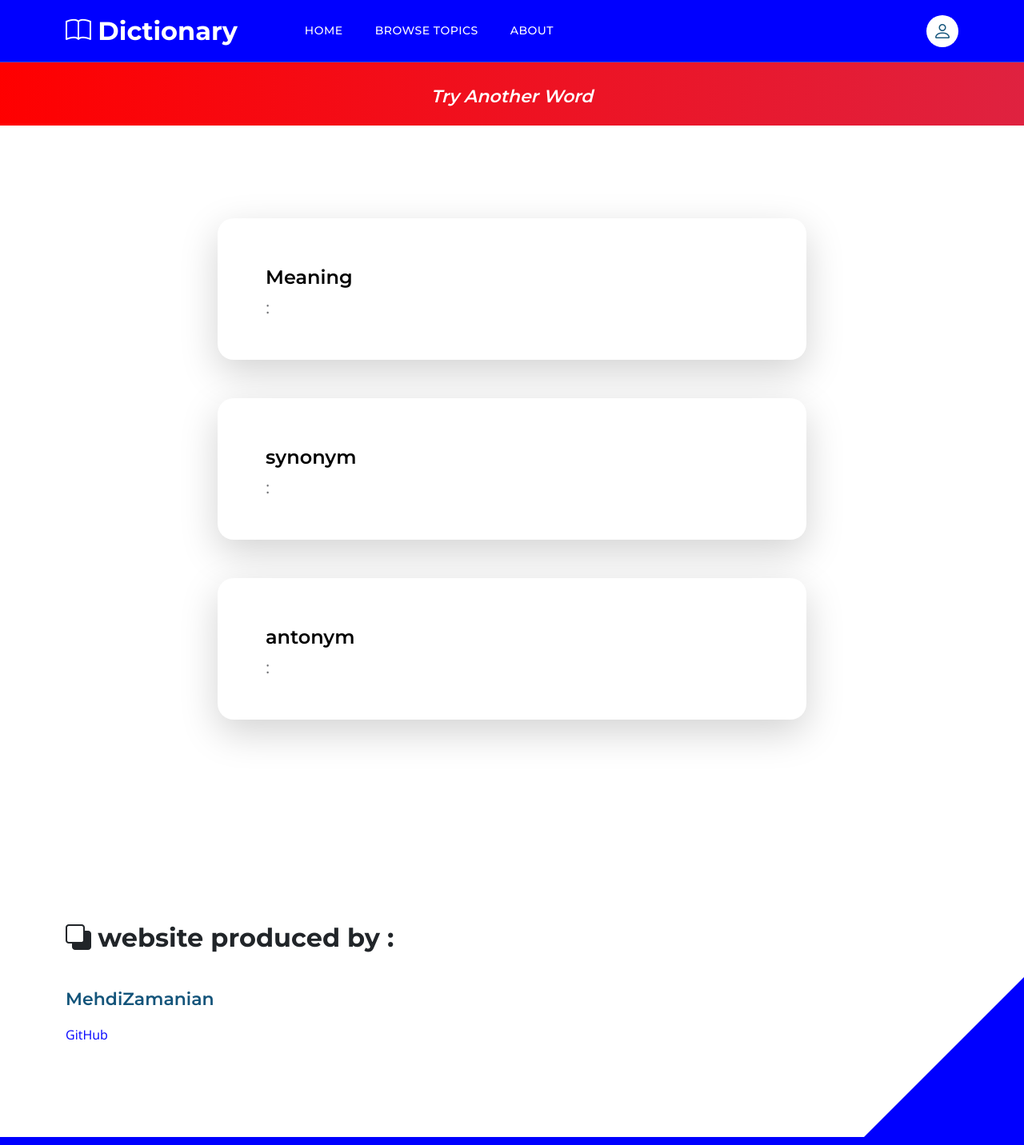
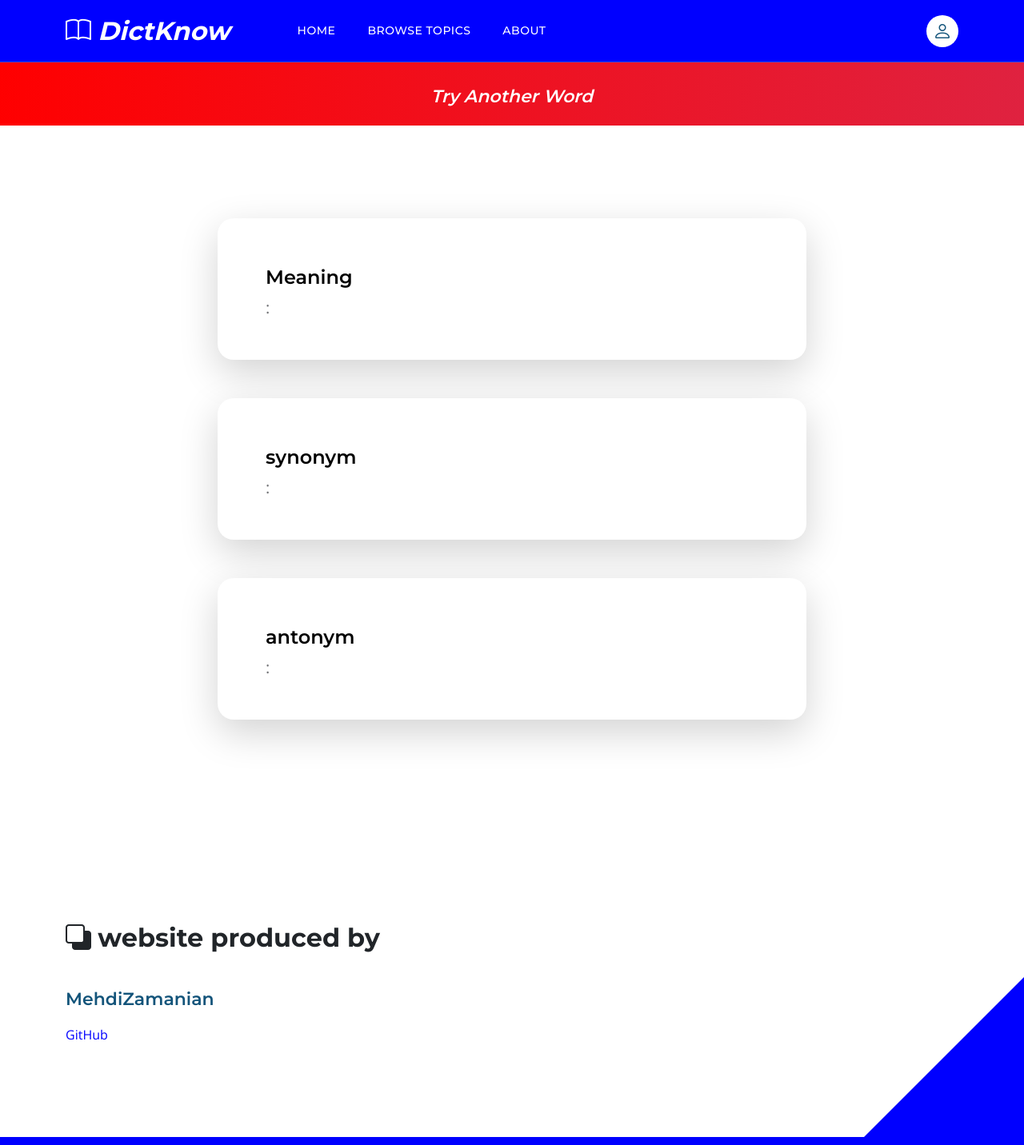
Before and after one commit to Mehdizamanian/dictknow-project, a Django app: template dictionary/templates/dictionary/topics-listing.html in a window 1280 px wide. Shown: the whole page at 80% size. Run offline with Django 4.2, Linux system fonts and the light colour scheme; the template is opened without the code that fills it, so the values that code supplies are empty; some libraries are stand-ins or nearby versions.

Commit message:
final changes
last changes

```diff
--- a/dictionary/templates/dictionary/base.html
+++ b/dictionary/templates/dictionary/base.html
@@ -8,7 +8,7 @@
         <meta name="description" content="">
         <meta name="author" content="">
 
-        <title>Dictionary </title>
+        <title>DictKnow </title>
 
         <!-- CSS FILES -->
         <link rel="preconnect" href="https://fonts.googleapis.com">
@@ -786,7 +786,7 @@ https://templatemo.com/tm-590-topic-listing
                 <div class="container">
                     <a class="navbar-brand" href="index.html">
                         <i class="bi-book text-white"></i>
-                        <span class="text-white">Dictionary</span>
+                        <span class="text-white"><em>DictKnow</em></span>
                     </a>
 
                     <div class="d-lg-none ms-auto me-4">
@@ -808,7 +808,7 @@ https://templatemo.com/tm-590-topic-listing
                             </li>
 
                             <li class="nav-item">
-                                <a class="nav-link click-scroll" href="#section_3">about</a>
+                                <a class="nav-link click-scroll" href="http://zamanianmehdi23blogproject.pythonanywhere.com/#">about</a>
                             </li>
 
 
@@ -864,7 +864,7 @@ https://templatemo.com/tm-590-topic-listing
                     <div class="col-lg-12 col-12 mb-4 pb-2">
                         <a class="navbar-brand mb-2" href="index.html">
                             <i class="bi-back"></i>
-                            <span>website produced by : </span>
+                            <span>website produced by </span>
                         </a>
                     </div>
 
```
Also changed, not shown: db.sqlite3.
